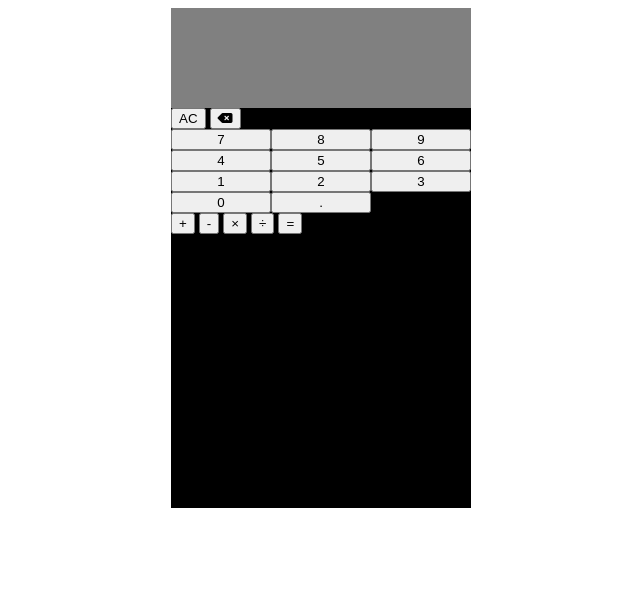
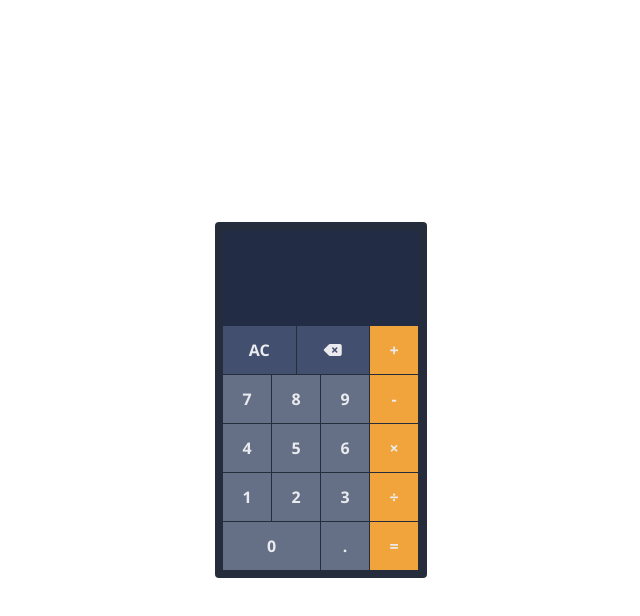
Before and after one commit to defPhisy/odin-calculator, a plain HTML site: page index.html in a window 1280 px wide. Shown: the whole page, without its empty margins (319-959 px from the left). Drawn offline with Linux system fonts and the light colour scheme.

Commit message:
💄 restyle to custom design ❤️

```diff
--- a/styles.css
+++ b/styles.css
@@ -1,31 +1,124 @@
+/* Custom CSS Reset
+based on Josh Comeau's CSS Reset: https://www.joshwcomeau.com/css/custom-css-reset/
+and Andy Bell's Modern CSS Reset: https://piccalil.li/blog/a-more-modern-css-reset/ */
+
+*,
+*::before,
+*::after {
+  box-sizing: border-box;
+}
+
+* {
+  margin: 0;
+}
+
+/* -webkit... only for Safari and MacOS with retina display */
+body {
+  min-height: 100vh;
+  line-height: 1.5;
+  -webkit-font-smoothing: antialiased;
+}
+
+img,
+picture,
+video,
+canvas,
+svg {
+  display: block;
+  max-width: 100%;
+}
+
+/* makes sure to use same font-family, font-size and font-weight for all elements */
+input,
+button,
+textarea,
+select {
+  font: inherit;
+}
+
 body {
   display: grid;
   place-content: center;
+  min-block-size: 100svh;
+  font-family: "Segoe UI", Tahoma, Geneva, Verdana, sans-serif;
+  font-weight: bold;
 }
 
 .calculator-card {
-  background-color: black;
-  width: 300px;
-  height: 500px;
+  border-radius: 0.25rem;
+  padding: 0.5rem;
+  height: fit-content;
+  background-color: #252c3b;
 }
 
 .display {
-  background-color: grey;
-  height: 100px;
+  background-color: #222c44;
+  color: #eaebee;
+  padding-block: 0.5rem;
+  padding-inline: 0.25rem;
+  height: 6rem;
+}
+
+.display-header {
+  font-size: 1rem;
+  line-height: 0.5;
+}
+
+.display-result {
+  font-size: 2.3rem;
+  line-height: 2;
+}
+
+.calc-btns {
+  display: grid;
+  grid-template-columns: 3fr 1fr;
+  grid-template-rows: 1fr 4fr;
+  grid-template-areas:
+    "removers operators"
+    "numbers operators";
+}
+
+button {
+  height: 3rem;
+  width: 3rem;
+  color: #eaebee;
+  background-color: #657087;
+  border: none;
+  padding: 0;
+}
+
+.removers button {
+  background-color: #424f6e;
+  width: 100%;
+}
+
+.operators button {
+  background-color: #f2a43c;
+}
+
+.removers {
+  grid-area: removers;
+  display: flex;
+  gap: 1px;
+  margin-inline-end: 1px;
 }
 
 .numbers {
+  grid-area: numbers;
   display: grid;
-  grid-template-columns: 1fr 1fr 1fr;
-  grid-template-rows: 1fr 1fr 1fr;
+  grid-template-columns: repeat(3, 1fr);
+  gap: 1px;
+  margin-inline-end: 1px;
 }
 
-.test {
-  background-color: green;
-  width: 30px;
-  height: 30px;
+.zero {
+  grid-column: 1/3;
+  width: 100%;
 }
 
-.display-result {
-  font-size: 3rem;
+.operators {
+  grid-area: operators;
+  display: flex;
+  flex-direction: column;
+  gap: 1px;
 }
```
